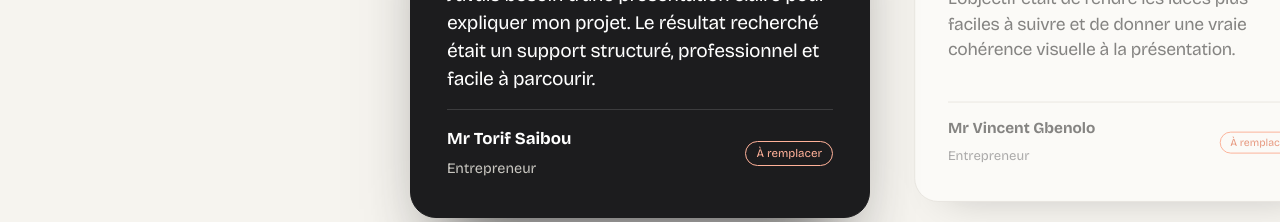
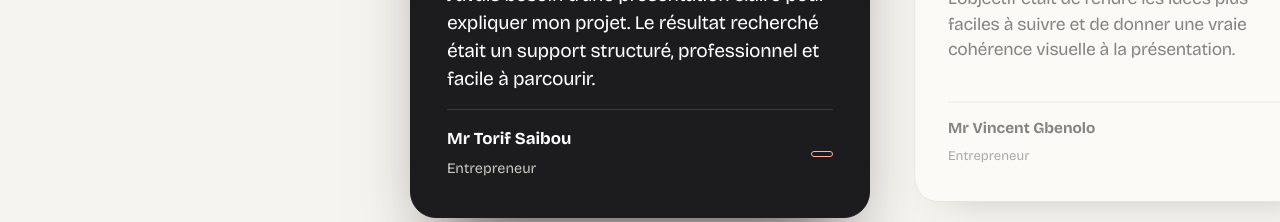
Before and after one commit to houefonderustic-spec/mon-portfolio, a plain HTML site: page index.html in a window 1280 px wide. Shown: the part 6500-6722 px from the top of the page. Drawn offline with nearby package versions, Linux system fonts and the light colour scheme; animation ran at ten frames a second.

Commit message:
Update index.html

```diff
--- a/index.html
+++ b/index.html
@@ -832,7 +832,7 @@ function esc(x){return String(x).replace(/[&<>"]/g,function(c){return{'&':'&amp;
 var rvs=$('rvs'),rvd=$('rvd'),star='<svg class="ic s"><use href="#i-star"/></svg>',moved=false,ri=0,rt=false;
 AVIS.forEach(function(a,i){
  var f=d.createElement('figure');f.className='rc';
- f.innerHTML='<span class="no" aria-hidden="true">'+pad(i+1)+'</span><span class="tg">'+esc(a.tg)+'</span><span class="q" aria-hidden="true">“</span><blockquote>'+esc(a.t)+'</blockquote><figcaption><div><b>'+esc(a.n)+'</b><span>'+esc(a.r)+'</span></div>'+(a.real?'<div class="st" role="img" aria-label="5 sur 5">'+star+star+star+star+star+'</div>':'<span class="flag">À remplacer</span>')+'</figcaption>';
+ f.innerHTML='<span class="no" aria-hidden="true">'+pad(i+1)+'</span><span class="tg">'+esc(a.tg)+'</span><span class="q" aria-hidden="true">“</span><blockquote>'+esc(a.t)+'</blockquote><figcaption><div><b>'+esc(a.n)+'</b><span>'+esc(a.r)+'</span></div>'+(a.real?'<div class="st" role="img" aria-label="5 sur 5">'+star+star+star+star+star+'</div>':'<span class="flag"></span>')+'</figcaption>';
  f.addEventListener('click',function(){if(!moved)rGo(i)});
  if(fine)f.addEventListener('pointermove',function(e){var r=f.getBoundingClientRect();f.style.setProperty('--mx',(e.clientX-r.left)+'px');f.style.setProperty('--my',(e.clientY-r.top)+'px')});
  rvs.appendChild(f);
```
